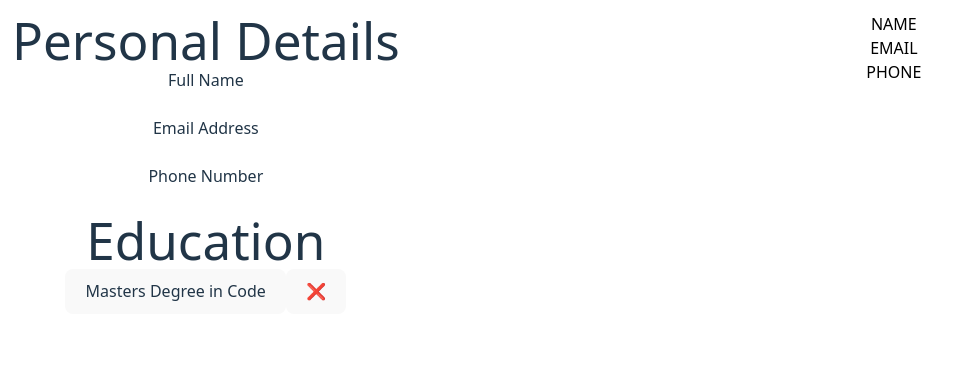
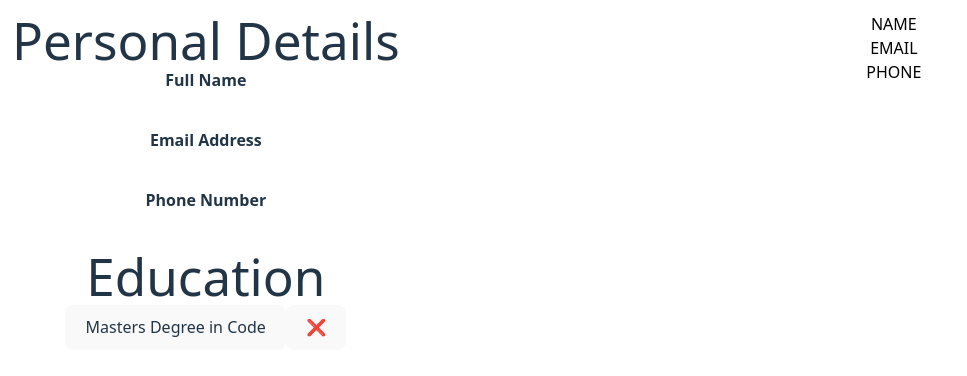
Before and after one commit to R-Lok/react-resume-app, a React (Vite) app: page / in a window 1280 px wide. Shown: the top 376 px of the page, without its empty margins (0-967 px from the left). Built offline with nearby package versions, Linux system fonts and the light colour scheme.

Commit message:
Add styling to input elements

```diff
--- a/src/components/NamedInput.jsx
+++ b/src/components/NamedInput.jsx
@@ -1,8 +1,16 @@
 export default function NamedInput({ id, fieldName, currentValue, setter, inputType }) {
 
     const labelStyle = {
-        'display': 'block'
+        'display': 'block',
+        'font-weight': 'bold'
     }
+
+    const inputBorder = {
+        'border': '1px solid white',
+        'border-radius': '10px',
+        'padding': '5px'
+    }
+
 
 
     return (
@@ -10,11 +18,12 @@ export default function NamedInput({ id, fieldName, currentValue, setter, inputT
             <label htmlFor={id} style={labelStyle}>{fieldName}</label>
             {
                 inputType === 'textarea' ?
-                    (<textarea id={id} value={currentValue} onChange={e => setter(e.target.value)}>
+                    (<textarea style={inputBorder} id={id} value={currentValue} onChange={e => setter(e.target.value)}>
 
                     </textarea>)
                 :
                     (<input
+                        style={inputBorder}
                         id={id}
                         type={inputType}
                         value={currentValue}
```
